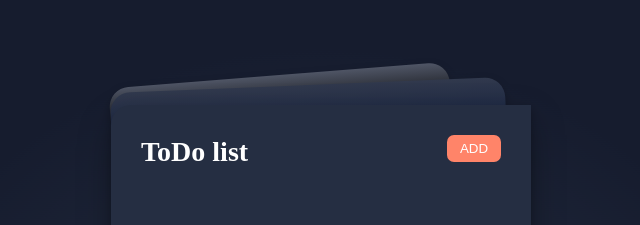
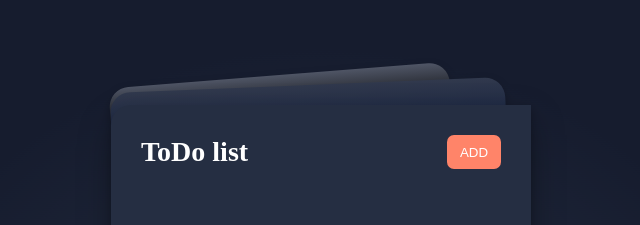
Before and after one commit to stFrenky/to-do-list, a Vue app: page / in a window 1280 px wide. Shown: the top 225 px of the page, without its empty margins (319-959 px from the left). Built offline with nearby package versions, Linux system fonts and the light colour scheme; a web font is replaced by a local one.

Commit message:
UpDate: TBtn.vue

```diff
--- a/src/components/Card/components/TBtn.vue
+++ b/src/components/Card/components/TBtn.vue
@@ -9,13 +9,14 @@
 
 <style lang="scss">
   .t-btn {
-    width: 54px;
-    height: 27px;
+    min-width: 54px;
+    min-height: 27px;
     background-color: $accent;
     border-radius: 7px;
     text-transform: uppercase;
     border: none;
     color: $white;
+    cursor: pointer;
 
     &:hover {
       background-color: $hover-accent;
```
